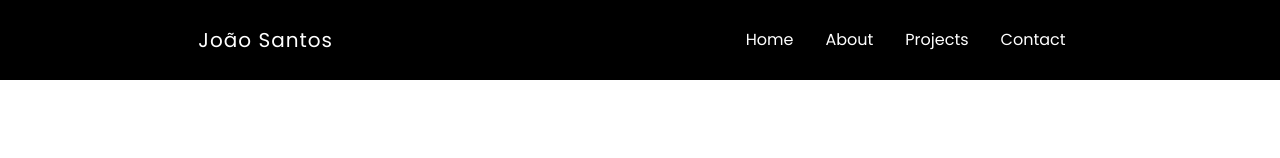
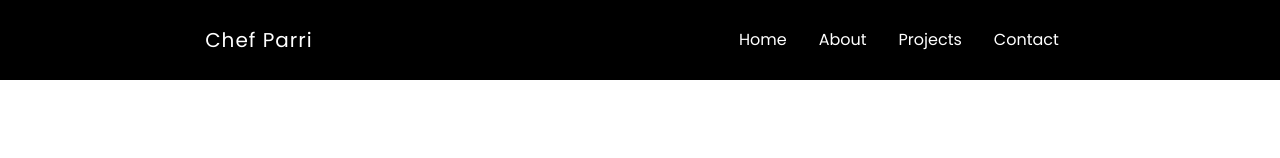
Before and after one commit to jocasantos/chefparri, a React (Vite) app: page / in a window 1280 px wide. Shown: the top 158 px of the page. Built offline with nearby package versions, Linux system fonts and the light colour scheme.

Commit message:
Update Navbar component to change name from João Santos to Chef Parri

```diff
--- a/src/components/Navbar.tsx
+++ b/src/components/Navbar.tsx
@@ -17,7 +17,7 @@ const Navbar = () => {
       align={"center"}
     >
       <Text letterSpacing={1} color={"white"} fontSize="xl">
-        João Santos
+        Chef Parri
       </Text>
       <Flex>
         {isMdScreen ? (
```
